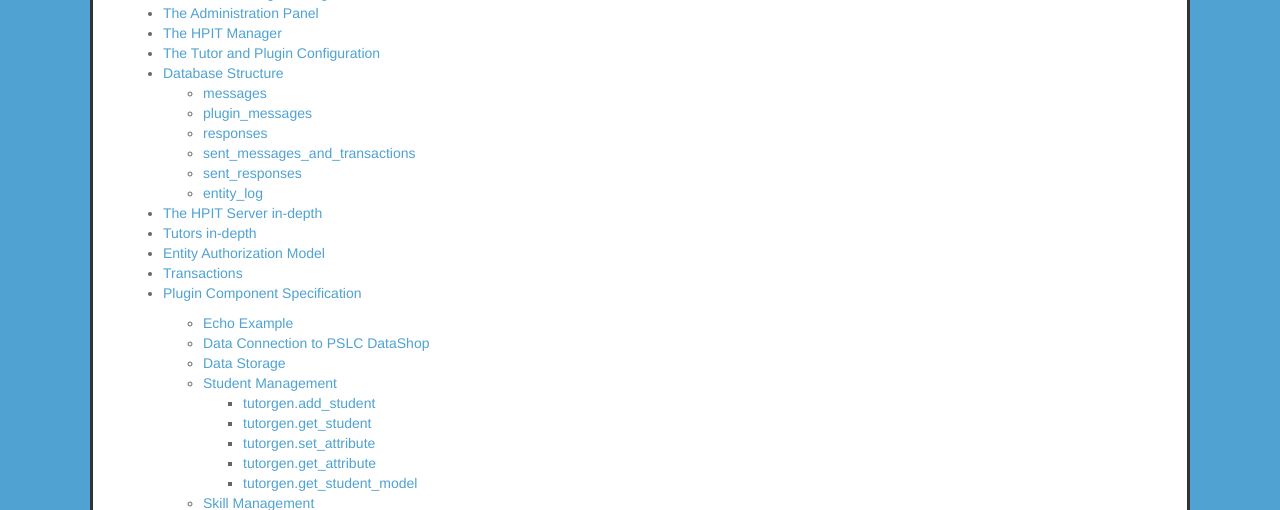
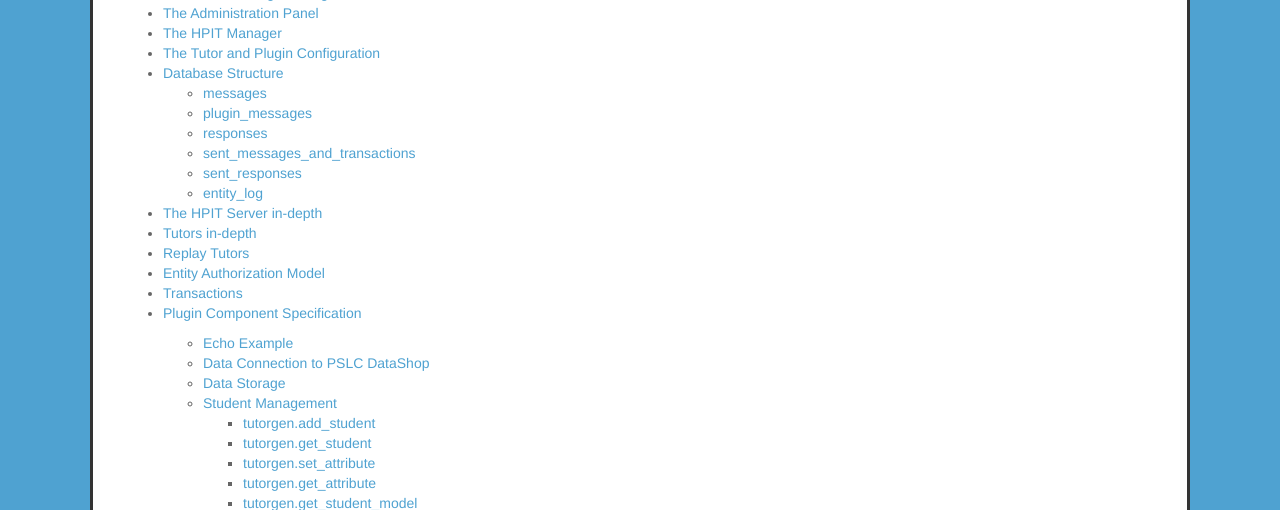
Before and after one commit to tutorgen/hpit_services, a Python web app: template hpit/server/templates/docs.html in a window 1280 px wide. Shown: the part 794-1304 px from the top of the page. Run offline with Jinja, Linux system fonts and the light colour scheme; the template is opened without the code that fills it, so the values that code supplies are empty; some libraries are stand-ins or nearby versions.

Commit message:
forgot to add toc

```diff
--- a/hpit/server/templates/_docs_md.html
+++ b/hpit/server/templates/_docs_md.html
@@ -27,6 +27,7 @@
 </li>
 <li><a href="#ServerToc">The HPIT Server in-depth</a></li>
 <li><a href="#TutorToc">Tutors in-depth</a></li>
+<li><a href="#ReplayToc">Replay Tutors</a></li>
 <li><a href="#EntityAuthToc">Entity Authorization Model</a></li>
 <li><a href="#TransactionToc">Transactions</a></li>
 <li>
```
Also changed, not shown: README.md.
